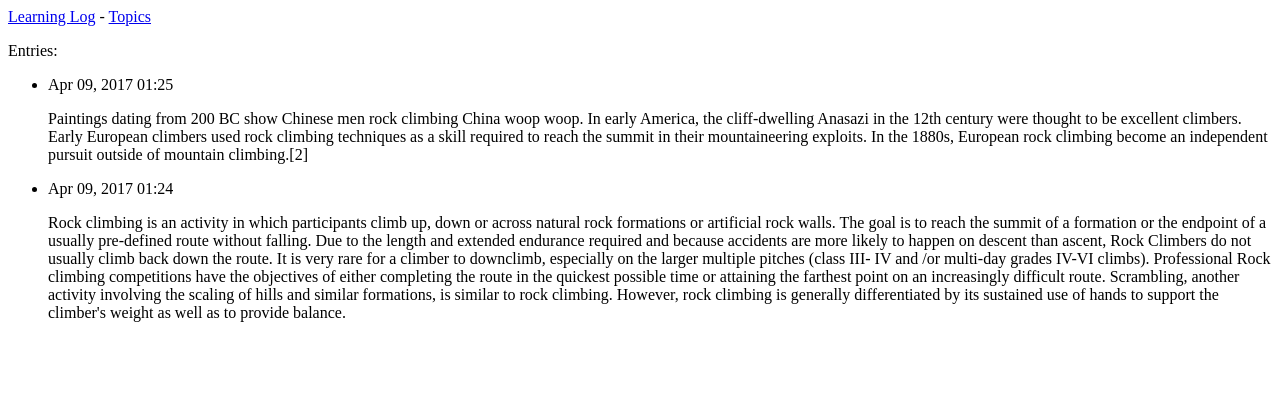
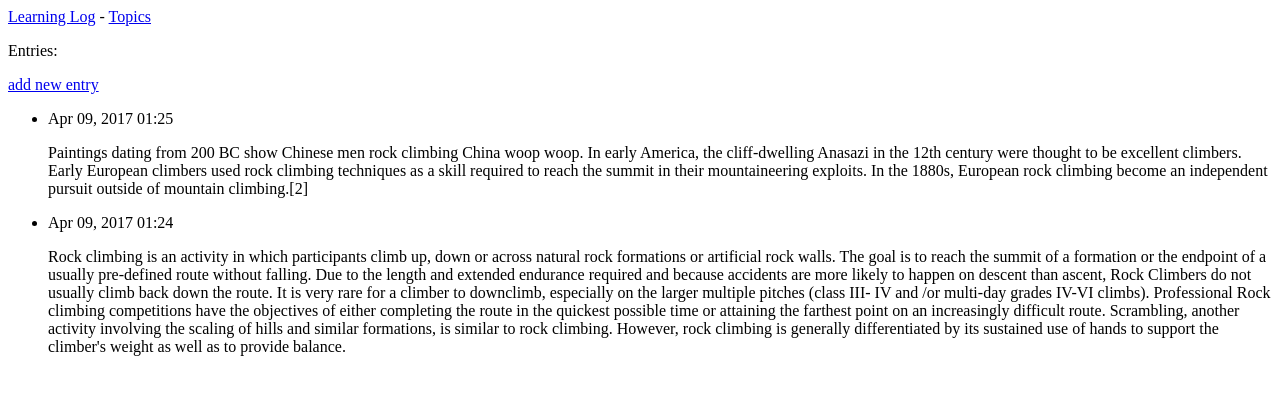
Before and after one commit to cuiy14/DjangoDrift, a Django app: page /topics/1/ in a window 1280 px wide. Shown: the top 395 px of the page. Run offline with Django 3.2, Linux system fonts and the light colour scheme; data comes from the database, SQL or seed files in the repository; both versions use the stored data as it was after the commit.

Commit message:
added the page for adding new entry

```diff
--- a/learning_logs/templates/learning_logs/topic.html
+++ b/learning_logs/templates/learning_logs/topic.html
@@ -2,6 +2,9 @@
 
 {% block content %}
     <p>Entries:</p>
+    <p>
+        <a href="{% url 'learning_logs:new_entry' topic.id %}">add new entry </a>
+    </p>
     <ul>
     {% for entry in entries %}
         <li>
--- a/learning_logs/urls.py
+++ b/learning_logs/urls.py
@@ -12,4 +12,6 @@ urlpatterns = [
     url(r'^topics/(?P<topic_id>\d+)/$', views.topic, name='topic'),
     #the page for adding new topic
     url(r'^new_topic/$',views.new_topic, name='new_topic'),
+    #the page for adding new items
+    url(r'^new_entry/(?P<topic_id>\d+)/$', views.new_entry, name='new_entry'),
 ]
--- a/learning_logs/views.py
+++ b/learning_logs/views.py
@@ -2,7 +2,7 @@ from django.shortcuts import render
 from django.http import HttpResponseRedirect
 from django.core.urlresolvers import reverse
 from .models import Topic
-from .forms import TopicForm
+from .forms import TopicForm, EntryForm
 
 # Create your views here.
 def index(request):
@@ -34,3 +34,19 @@ def new_topic(request):
 
     context = {'form': form}
     return render(request, 'learning_logs/new_topic.html', context)
+
+def new_entry(request,topic_id):
+    """add new entry in a specific topic"""
+    topic = Topic.objects.get(id=topic_id)
+    if request.method != 'POST':
+        form = EntryForm()
+    else:
+        form = EntryForm(request.POST)
+        if form.is_valid():
+            new_entry = form.save(commit=False)
+            new_entry.topic=topic
+            new_entry.save()
+            return HttpResponseRedirect(reverse('learning_logs:topic',args=[topic_id]))
+
+    context = {'topic':topic, 'form': form}
+    return render(request, 'learning_logs/new_entry.html', context)
```
Also changed, not shown: learning_logs/forms.py (+8 -1 lines), learning_logs/templates/learning_logs/new_entry.html (added, +14 -0 lines), db.sqlite3.
